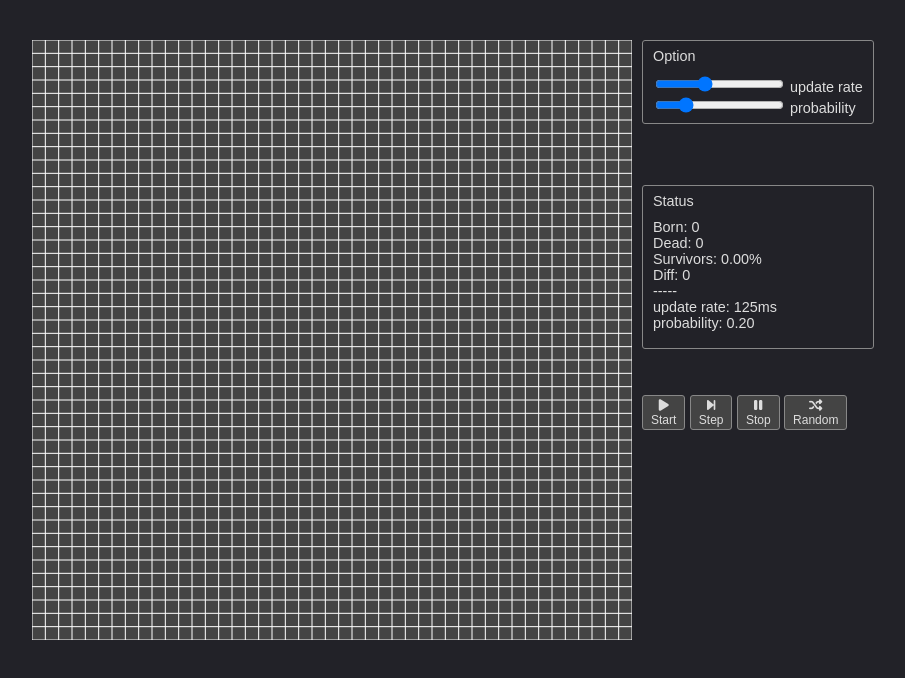
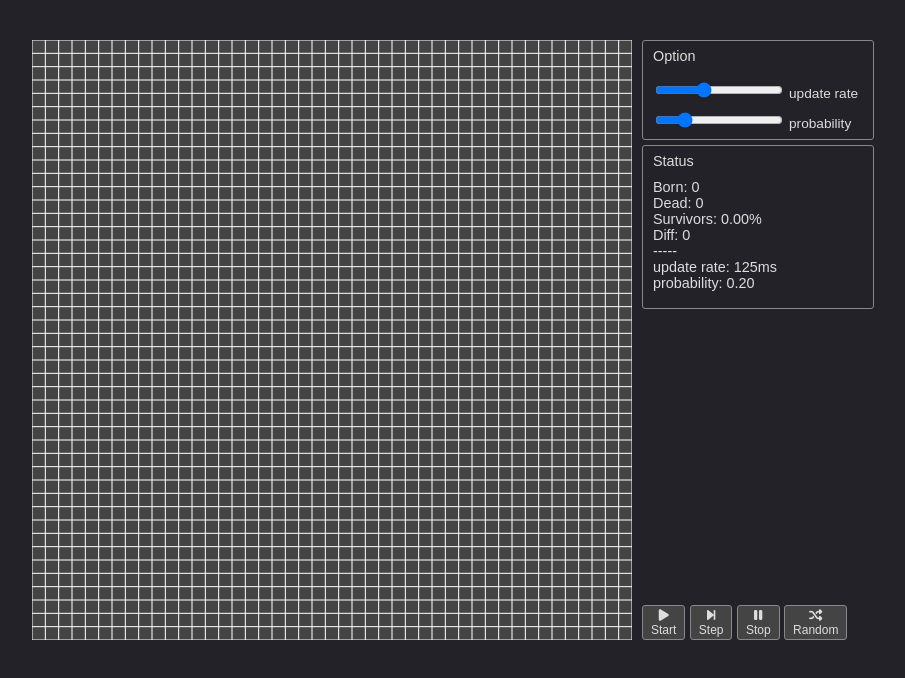
Before and after one commit to Fukuda-B/gol, a plain HTML site: page index.html in a window 1280 px wide. Shown: the whole page, without its empty margins (203-1108 px from the left). Drawn offline with Linux system fonts and the light colour scheme.

Commit message:
Update style.css

```diff
--- a/style.css
+++ b/style.css
@@ -14,9 +14,8 @@ body {
 
 #control {
     position: absolute;
-    top: 395px;
+    top: 605px;
     left: calc(50% + 205px);
-    /* width: 232px; */
     /* text-align: center; */
     /* padding: 0 10px; */
 }
@@ -50,9 +49,18 @@ body {
     left: calc(50% + 205px);
     width: 210px;
 }
+#option input {
+    width: 128px;
+    height: 16px;
+    margin-top: 10px;
+}
+#option label {
+    font-size: 0.95em;
+    line-height: 16px;
+}
 #option p {
     margin: 0;
-    margin-bottom: 10px;
+    margin-bottom: 8px;
 }
 
 #stat {
@@ -62,7 +70,7 @@ body {
     color: #ddd;
     font-size: 0.9em;
     position: absolute;
-    top: 185px;
+    top: 145px;
     left: calc(50% + 205px);
     width: 210px;
 }
```
